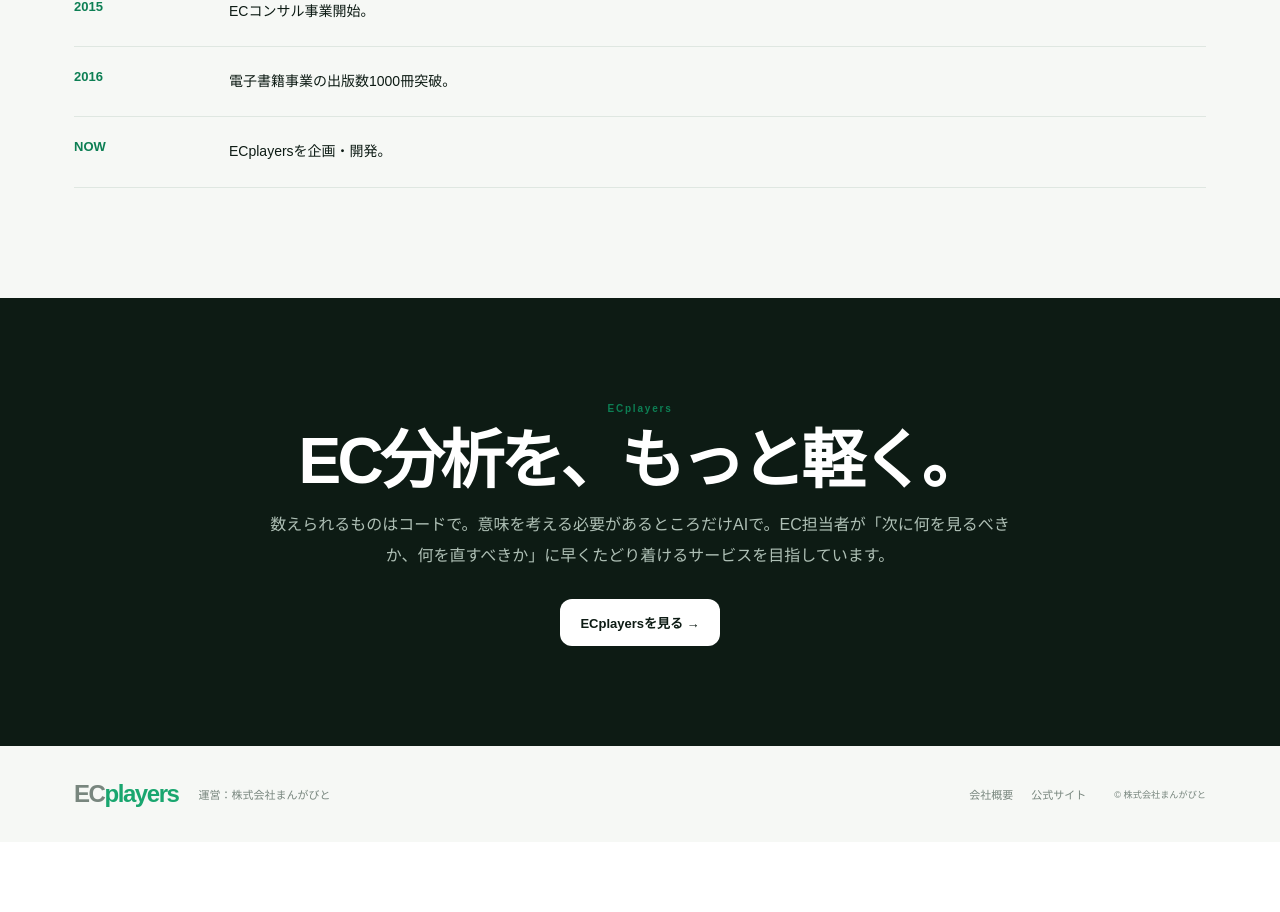
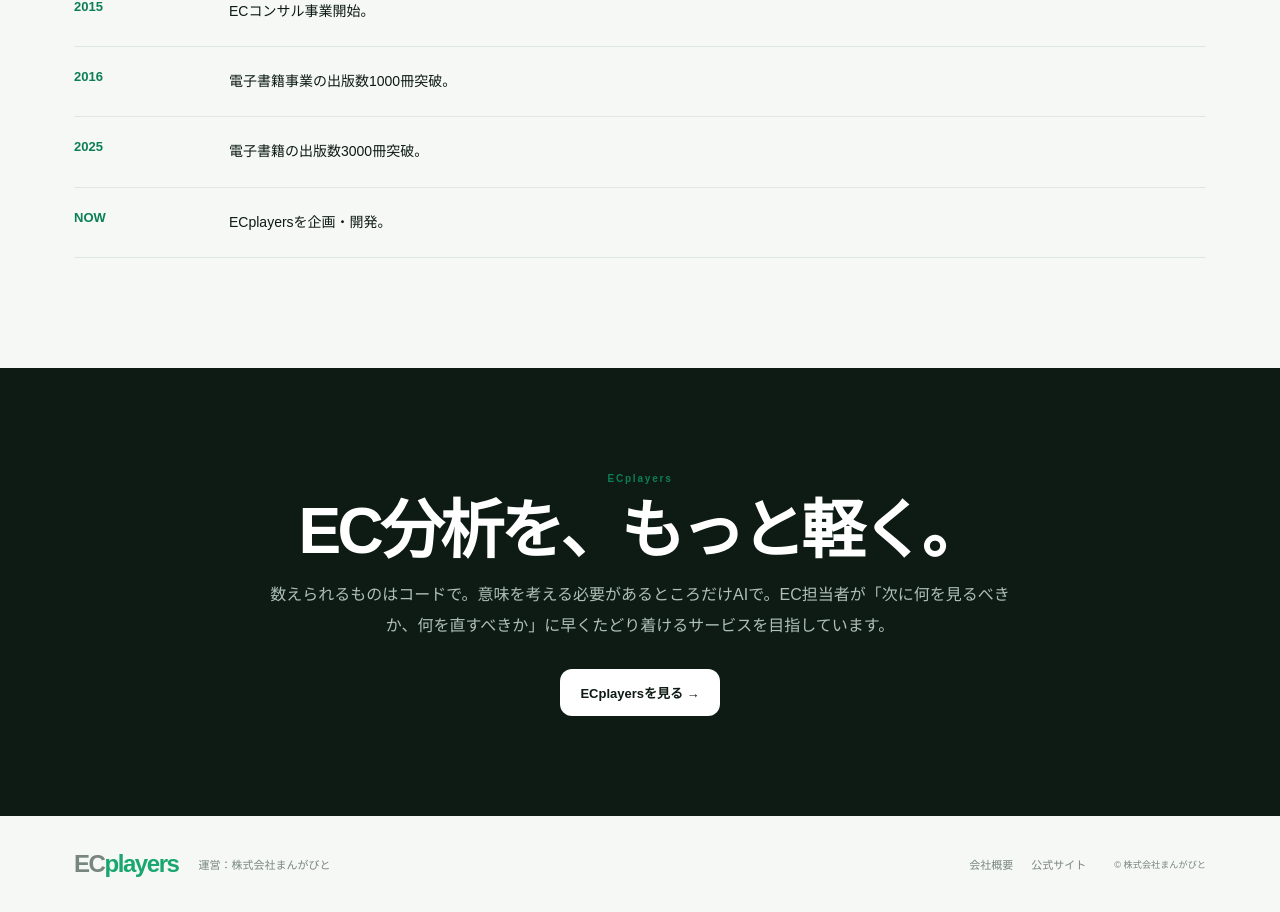
Before and after one commit to hrt14/ecplayers, a Next.js app: page /company in a window 1280 px wide. Shown: the part 2372-3284 px from the top of the page. Before the commit the page ends 3214 px from the top, so only its background shows below. Built offline with nearby package versions, Linux system fonts and the light colour scheme.

Commit message:
Add 2025 ebook milestone to company history

```diff
--- a/app/company/page.tsx
+++ b/app/company/page.tsx
@@ -28,6 +28,7 @@
   ['2014', 'まんがびとビジネスhowtoブック事業開始。'],
   ['2015', 'ECコンサル事業開始。'],
   ['2016', '電子書籍事業の出版数1000冊突破。'],
+  ['2025', '電子書籍の出版数3000冊突破。'],
   ['NOW', 'ECplayersを企画・開発。'],
 ]
 
```
